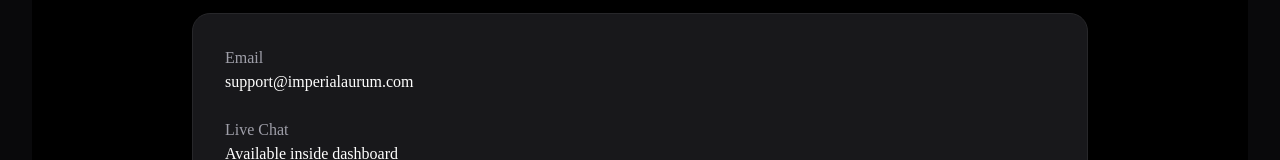
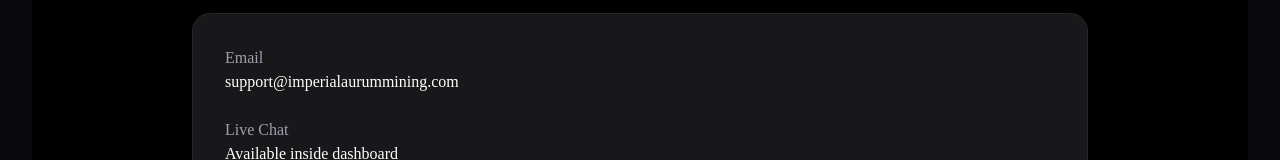
Before and after one commit to wizdom4u102-hub/imperial-aurum, a Next.js app: page /contact in a window 1280 px wide. Shown: the part 307-467 px from the top of the page. Built offline with nearby package versions, Linux system fonts and the light colour scheme; no server answers.

Commit message:
Update page.tsx

```diff
--- a/app/contact/page.tsx
+++ b/app/contact/page.tsx
@@ -15,7 +15,12 @@ export default function ContactPage() {
 
           <div>
             <p className="text-zinc-400">Email</p>
-            <p className="text-white">support@imperialaurum.com</p>
+            <a
+              href="mailto:support@imperialaurummining.com"
+              className="text-white hover:text-yellow-400 transition-colors"
+            >
+              support@imperialaurummining.com
+            </a>
           </div>
 
           <div>
```
